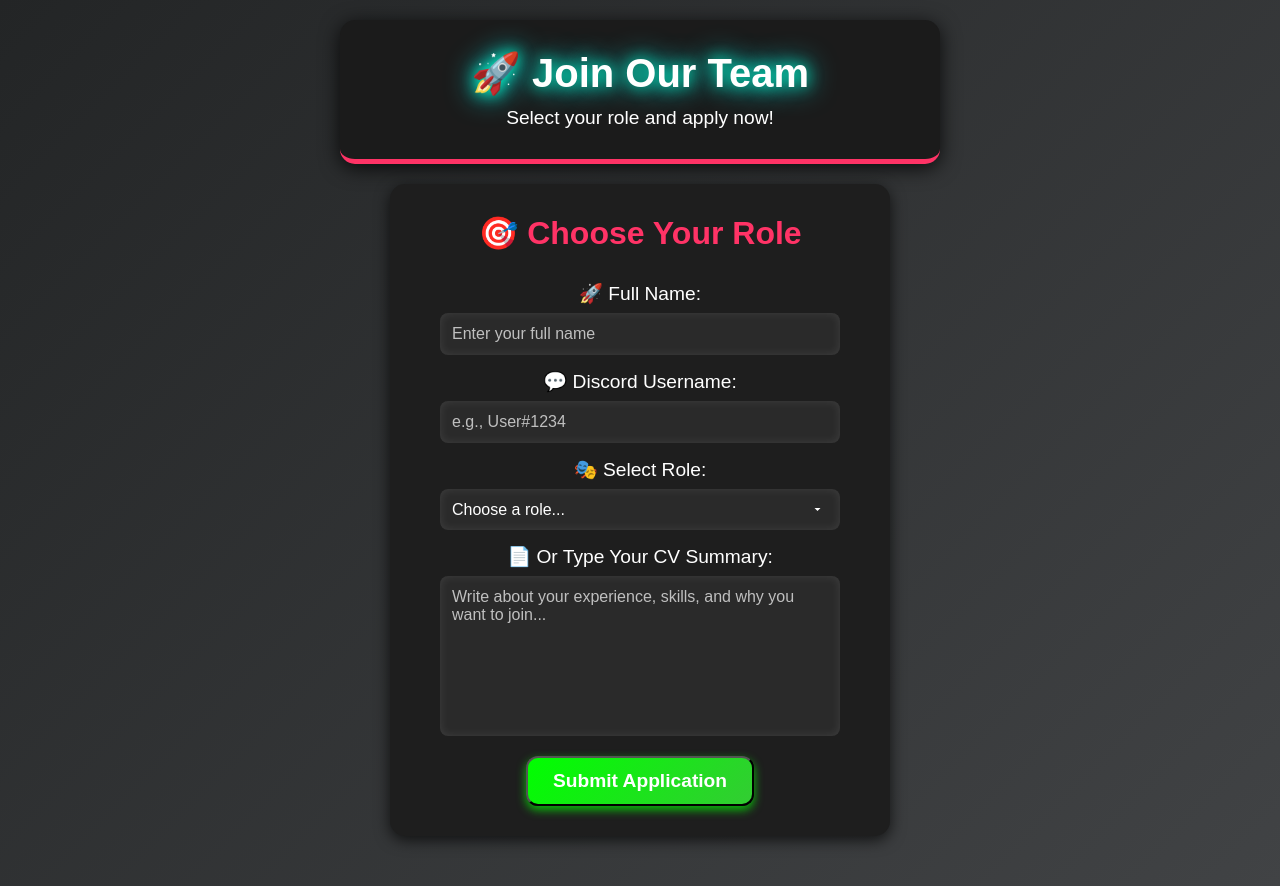
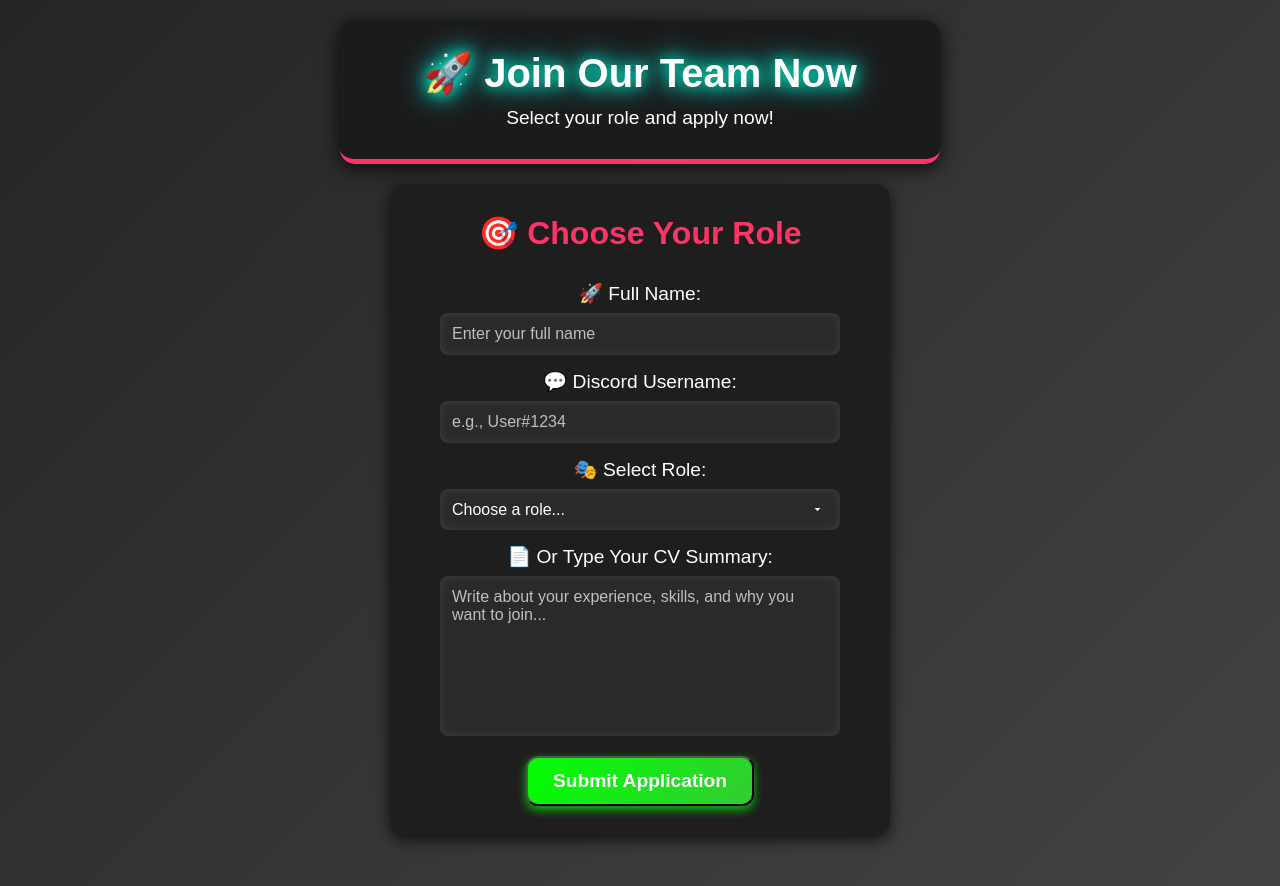
Before and after one commit to sasagamerop/JoinUs, a plain HTML site: page index.html in a window 1280 px wide. Drawn offline with Linux system fonts and the light colour scheme.

Commit message:
Update index.html

```diff
--- a/index.html
+++ b/index.html
@@ -12,7 +12,7 @@
 </head>
 <body>
   <header class="main-header">
-    <h1>🚀 Join Our Team</h1>
+    <h1>🚀 Join Our Team Now</h1>
     <p>Select your role and apply now!</p>
   </header>
 
```
